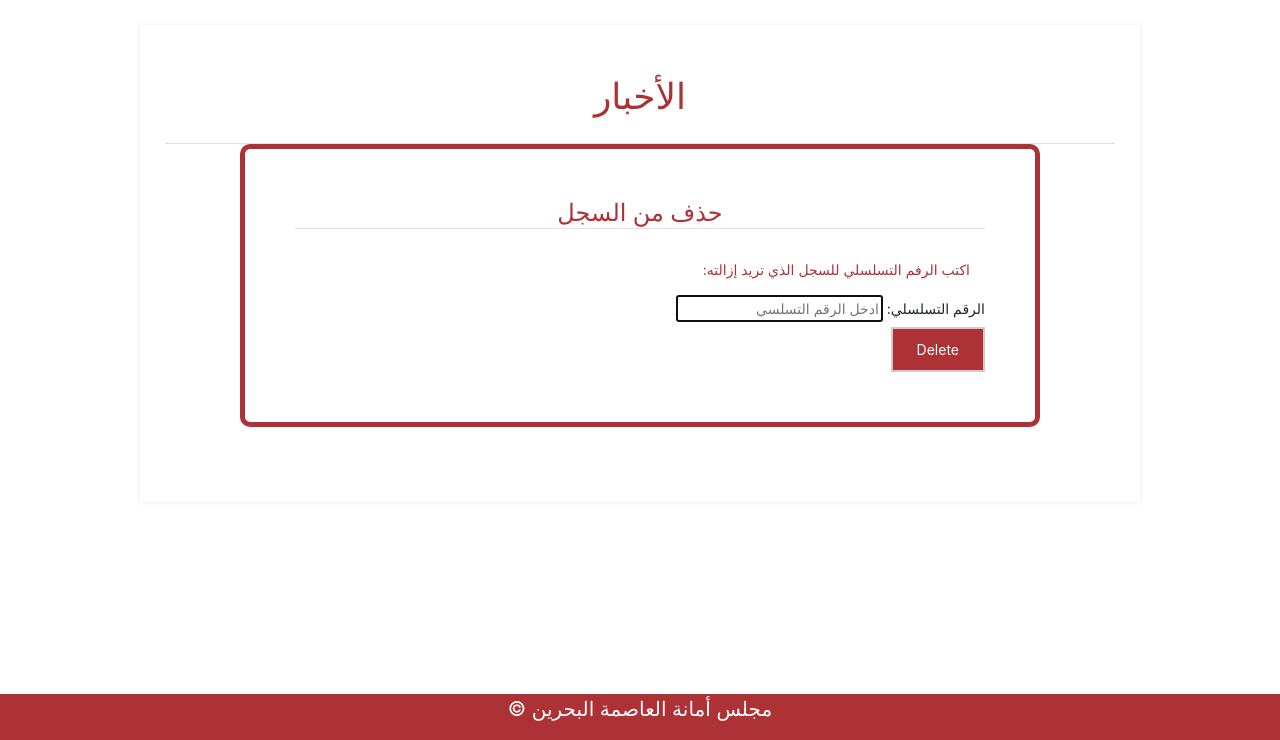
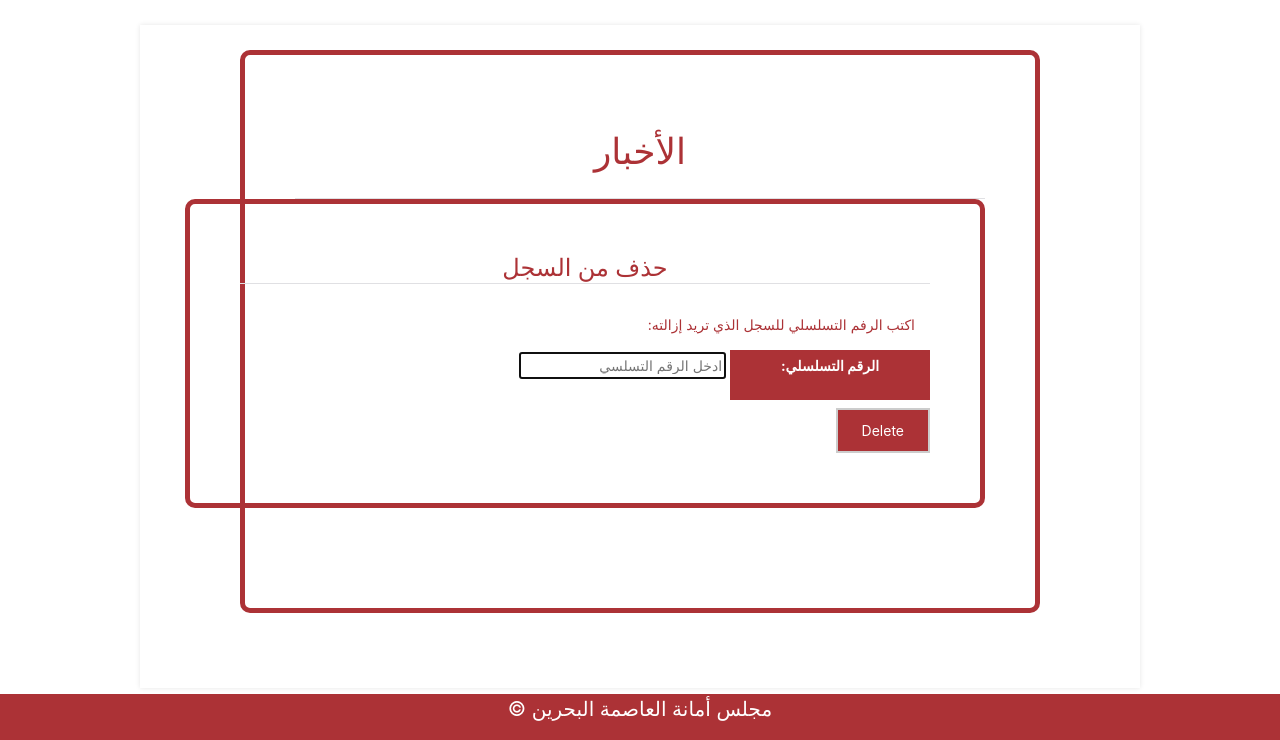
Before and after one commit to noonz66/CMC-Project-for-499-Website, a PHP site: page /php/newsDelete.php in a window 1280 px wide. Shown: the part 60-800 px from the top of the page. Run offline with PHP 8.4, Linux system fonts and the light colour scheme; a user stored in the database is signed in; some libraries are stand-ins or nearby versions.

Commit message:
minor change

```diff
--- a/css/deletestyle.css
+++ b/css/deletestyle.css
@@ -1,4 +1,17 @@
 
+.forms{
+    font-size: 14px;
+    border-style: solid;
+    border-color: #ac3236;
+    border-width: 5px;
+    border-radius: 10px;
+    text-align: right;
+    width: 800px;
+    margin: 0 auto;
+    margin-bottom: 50px;
+    align-items: center;
+    padding: 50px;
+}
 #deleteForm{
     font-size: 14px;
     border-style: solid;
@@ -20,6 +33,20 @@ h2{
         padding-right: 15px;
         direction: rtl;
 }
+
+
+label{
+    font-weight: bold;
+    background-color: #ac3236;
+    color: white;
+    width: 200px;
+    height:50px;
+    border-width:5px;
+    border-style: solid;
+    border-color: #ac3236;
+    text-align: center;
+}
+
 #formh4{
     margin-bottom: 25px;
     padding: 0;
@@ -30,7 +57,14 @@ h2{
 input[type=text] {
     width:30%;
   }
-  input[type=submit]{
+
+input[type=textarea] {
+    border-radius: 4px;
+    resize: both;
+    width: 100%;
+    position: inline;
+  }
+  input[type=submit], button{
     background-color: #ac3236;
     color: white;
     border:2px solid #ccc;
@@ -38,7 +72,7 @@ input[type=text] {
     transition-duration: 0.4s;
   }
 
-input[type=submit]:hover{
+input[type=submit]:hover, button:hover{
     padding: 10px 24px;
     border:2px solid #ac3236;
     background-color: white ;
--- a/php/newsDelete.php
+++ b/php/newsDelete.php
@@ -57,7 +57,7 @@
                     <!--hidden inputs-->
                     <input type="hidden" name="table" value="news"/>
                     <input type="hidden" name="page" value="../php/newsTable.php"/>
-                    <input type="hidden" name="pkey" value="SeqNo"/>
+                    <input type="hidden" name="pkey" value="seqNo"/>
 
                     <!--inputs visible in form-->
                     <label> الرقم التسلسلي:
--- a/php/newsTable.php
+++ b/php/newsTable.php
@@ -76,7 +76,7 @@
 
             if ($result = $mysqli->query($query)) {
                 while ($row = $result->fetch_assoc()){
-                    $field0name = $row["SeqNo"];
+                    $field0name = $row["seqNo"];
                     $field1name = $row["title"];
                     $field2name = $row["image"];
                     $field3name = $row["date"];
```
Also changed, not shown: php/About/insert.php (deleted, +0 -29 lines), php/aboutInsert.php (added, +54 -0 lines).
